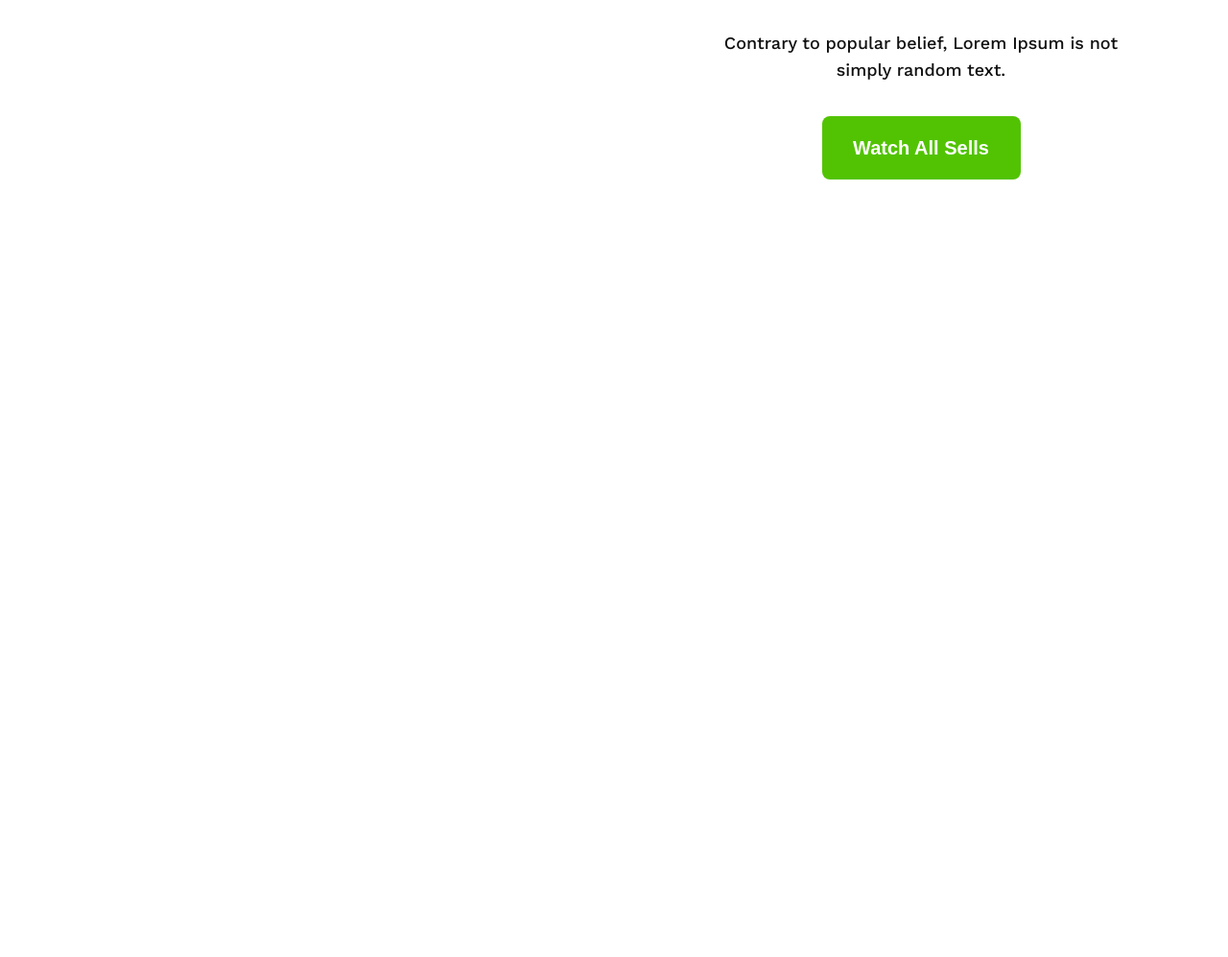
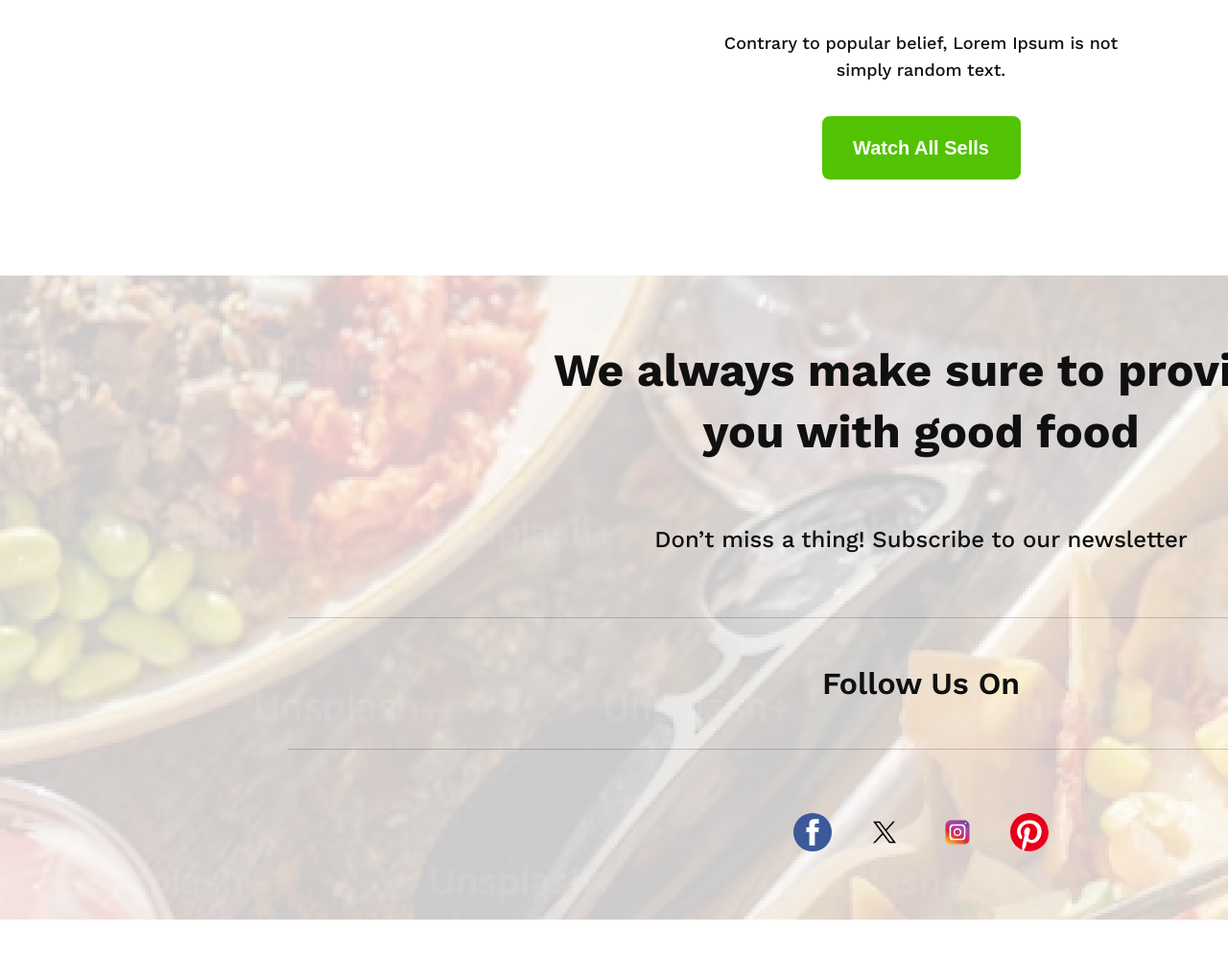
Before and after one commit to sakib-333/ph-restaurant-web, a plain HTML site: page index.html in a window 1280 px wide. Shown: the part 3635-4632 px from the top of the page at 96% size. Before the commit the page ends 3922 px from the top, so only its background shows below. Drawn offline with nearby package versions, Linux system fonts and the light colour scheme.

Commit message:
Complete footer section.

```diff
--- a/index.html
+++ b/index.html
@@ -118,6 +118,47 @@
         </div>
       </div>
     </main>
-    <footer></footer>
+    <footer>
+      <div class="footer-bg"></div>
+      <div
+        class="about-us-text-cont footer-div flex flex-column space-evenly align-items"
+      >
+        <h1 class="about-us-text-cont-h1">
+          We always make sure to provide you with good food
+        </h1>
+        <p class="about-us-text-cont-p1">
+          Don’t miss a thing! Subscribe to our newsletter
+        </p>
+        <div class="about-us-text-cont-div1">
+          <h1 class="about-us-text-cont-h2">Follow Us On</h1>
+        </div>
+        <div class="social-icons flex space-between">
+          <a href="#"
+            ><img
+              class="social-icon"
+              src="./images/icons/fb.svg"
+              alt="facebook-logo"
+          /></a>
+          <a href="#"
+            ><img
+              class="social-icon"
+              src="./images/icons/twitter.svg"
+              alt="facebook-logo"
+          /></a>
+          <a href="#"
+            ><img
+              class="social-icon"
+              src="./images/icons/instagram.svg"
+              alt="facebook-logo"
+          /></a>
+          <a href="#"
+            ><img
+              class="social-icon"
+              src="./images/icons/pinterest.svg"
+              alt="facebook-logo"
+          /></a>
+        </div>
+      </div>
+    </footer>
   </body>
 </html>
--- a/style.css
+++ b/style.css
@@ -215,3 +215,27 @@ main {
 .card-section {
   height: 656px;
 }
+
+footer {
+  margin: 0 auto;
+  width: 1920px;
+  height: 671px;
+  margin-bottom: 200px;
+  position: relative;
+}
+
+.footer-bg {
+  width: 1920px;
+  height: 671px;
+  background-image: url("./images/social-bg.png");
+  background-size: 100% 100%;
+  opacity: 0.2;
+}
+
+.footer-div {
+  width: 1320px;
+  height: 671px;
+  position: absolute;
+  top: 0;
+  left: 300px;
+}
```
